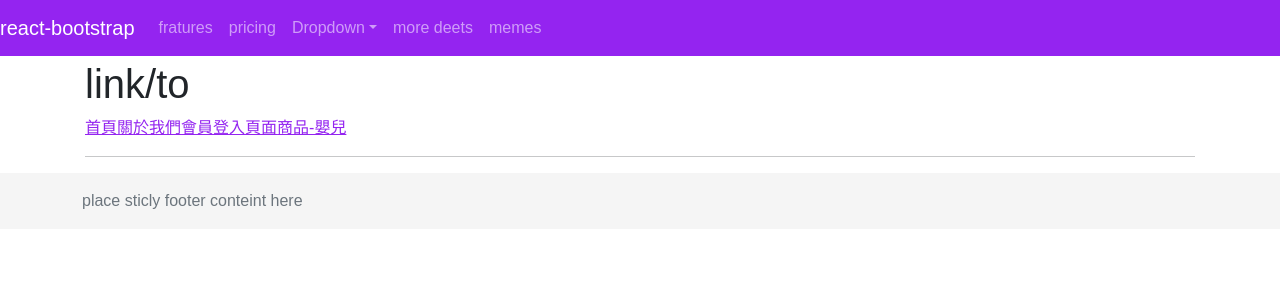
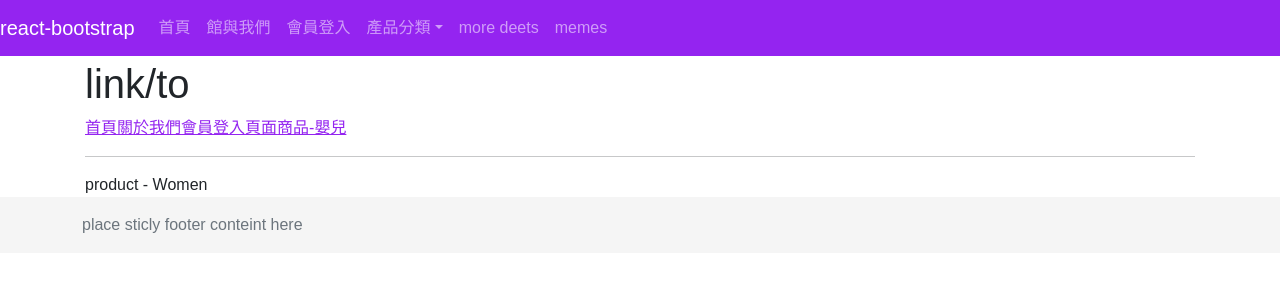
Before and after one commit to esw4soft/react_practice2, a React (Create React App) app: page /product/women in a window 1280 px wide. Shown: the top 300 px of the page. Built offline with nearby package versions, Linux system fonts and the light colour scheme.

Commit message:
NavLink實際練習

```diff
--- a/src/App.js
+++ b/src/App.js
@@ -13,6 +13,8 @@ import Login from './pages/Login'
 
 // withRouter 高階元件樣式(HOC)範例
 import ProductBaby from './pages/ProductBaby'
+import ProductMen from './pages/ProductMen'
+import ProductWomen from './pages/ProductWomen'
 
 function App() {
   const [isAuth, setIsAuth] = useState(false)
@@ -47,6 +49,14 @@ function App() {
               <ProductBaby />
             </Route>
 
+            <Route path="/product/men">
+              <ProductMen />
+            </Route>
+
+            <Route path="/product/women">
+              <ProductWomen />
+            </Route>
+
             <Route exact path="/">
               <Home isAuth={isAuth} />
             </Route>
--- a/src/components/MyNavbar.js
+++ b/src/components/MyNavbar.js
@@ -8,7 +8,7 @@ import {
   Button,
 } from 'react-bootstrap'
 
-import { BrowerRouter, Route, Link, Routes } from 'react-router-dom'
+import { BrowerRouter, Route, Link, Routes, NavLink } from 'react-router-dom'
 
 function MyNavbar(props) {
   return (
@@ -24,14 +24,25 @@ function MyNavbar(props) {
         <Navbar.Toggle aria-controls="responsive-navbar-nav" />
         <Navbar.Collapse id="responsive-navbar-nav">
           <Nav className="mr-auto">
-            <Nav.Link href="#features">fratures</Nav.Link>
-            <Nav.Link href="#pricing">pricing</Nav.Link>
-            <NavDropdown title="Dropdown" id="collasible-nav-dropdown">
-              <NavDropdown.Item href="#action/3.1">Action</NavDropdown.Item>
-              <NavDropdown.Item href="#action/3.2">
-                Another action
+            <Nav.Link as={NavLink} to="/" exact>
+              首頁
+            </Nav.Link>
+            <Nav.Link as={NavLink} to="/about">
+              館與我們
+            </Nav.Link>
+            <Nav.Link as={NavLink} to="/login">
+              會員登入
+            </Nav.Link>
+            <NavDropdown title="產品分類" id="collasible-nav-dropdown">
+              <NavDropdown.Item as={NavLink} to="/product/men">
+                MEN 男性
               </NavDropdown.Item>
-              <NavDropdown.Item href="#action/3.3">Something</NavDropdown.Item>
+              <NavDropdown.Item as={NavLink} to="/product/baby">
+                Baby 嬰兒
+              </NavDropdown.Item>
+              <NavDropdown.Item as={NavLink} to="/product/women">
+                WOMEN 女性
+              </NavDropdown.Item>
               <NavDropdown.Divider />
               <NavDropdown.Item href="#action/3.4">
                 Separated link
--- /dev/null
+++ b/src/pages/ProductWomen.js
@@ -0,0 +1,7 @@
+import React from 'react'
+
+const ProductWomen = (props) => {
+  return <>product - Women</>
+}
+
+export default ProductWomen
```
Also changed, not shown: 2 other files (tests, documents, lock files or other folders).
